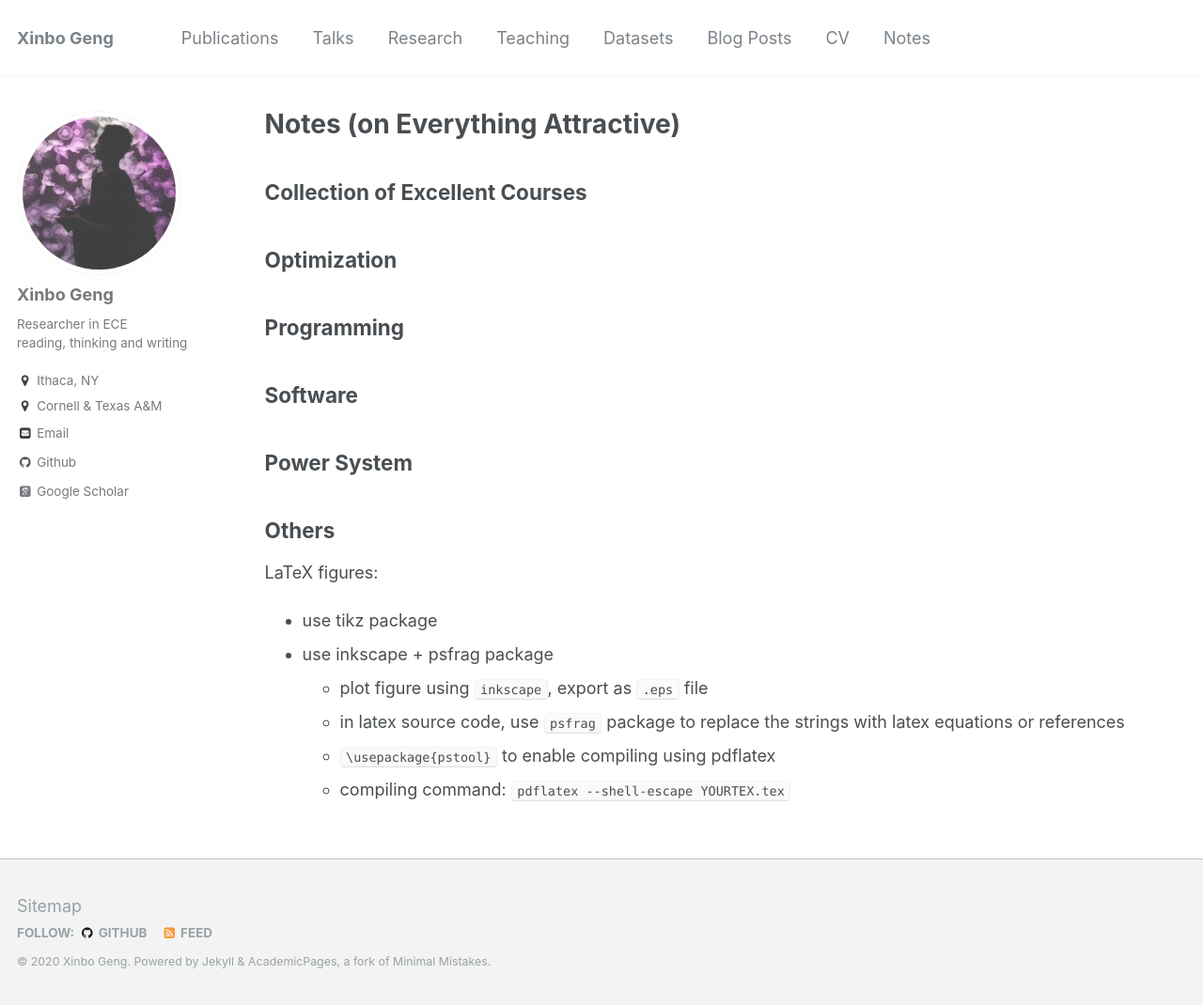
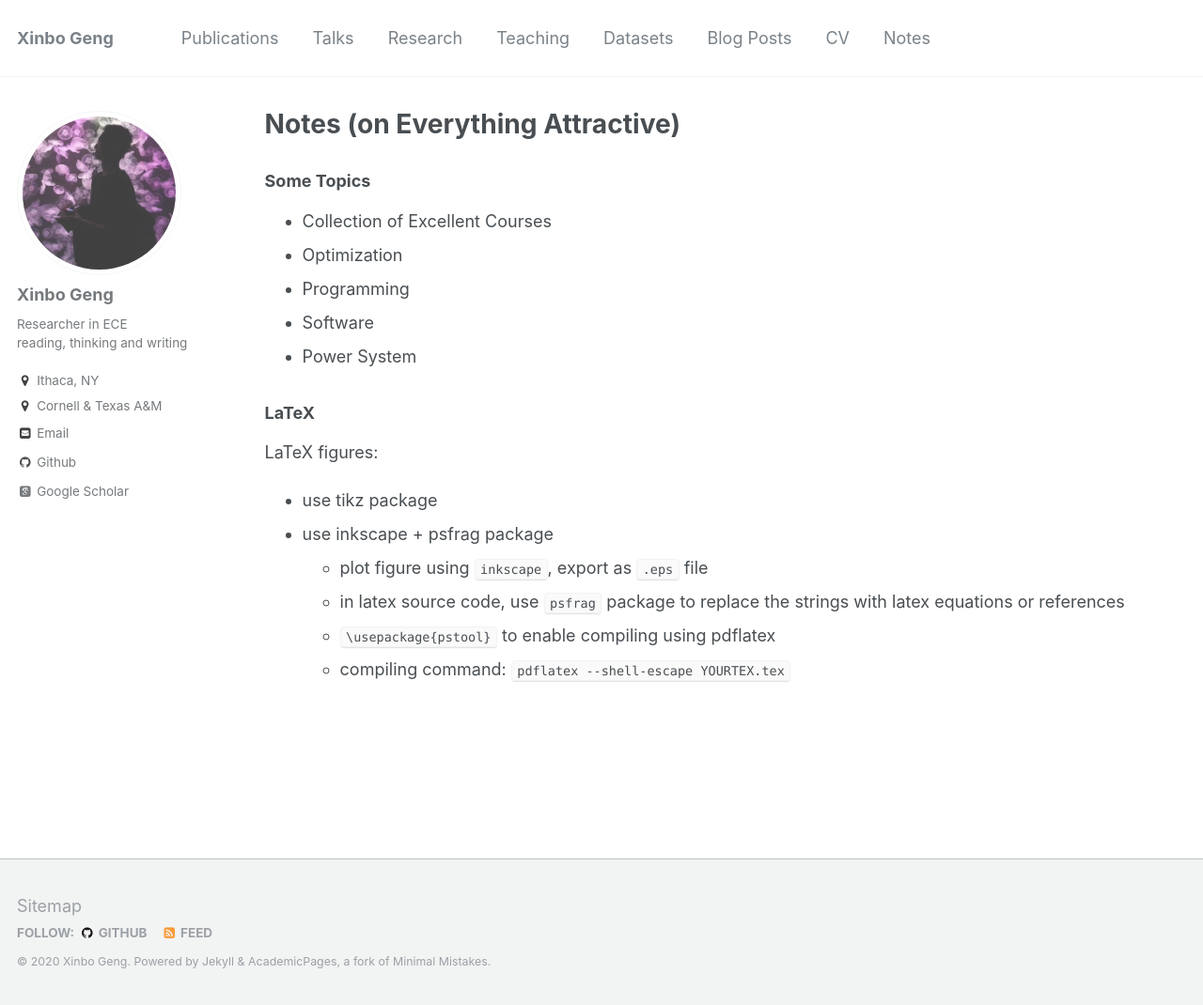
Before and after one commit to xb00dx/xb00dx.github.io, a Jekyll site: the page built from _pages/notes.md, in a window 1280 px wide and 1070 px high. Shown: the whole window at 94% size. Built offline with Jekyll 4.4.1, drawn with Linux system fonts in a browser that asks for light colours; some web fonts are replaced.

Commit message:
no message

```diff
--- a/_pages/notes.md
+++ b/_pages/notes.md
@@ -7,17 +7,14 @@ author_profile: true
 
 {% include base_path %}
 
-## [Collection of Excellent Courses](https://github.com/xb00dx/Online-Courses)
+### Some Topics
+- [Collection of Excellent Courses](https://github.com/xb00dx/Online-Courses)
+- [Optimization](/optimization/)
+- [Programming](/programming/)
+- [Software](/software/)
+- [Power System](/ps/)
 
-## [Optimization](/optimization/)
-
-## [Programming](/programming/)
-
-## [Software](/software/)
-
-## [Power System](/ps/)
-
-## [Others](/other-notes/)
+### LaTeX
 
 LaTeX figures:
 
```
Also changed, not shown: _pages/optimization.md (+3 -0 lines), 1 other file.
